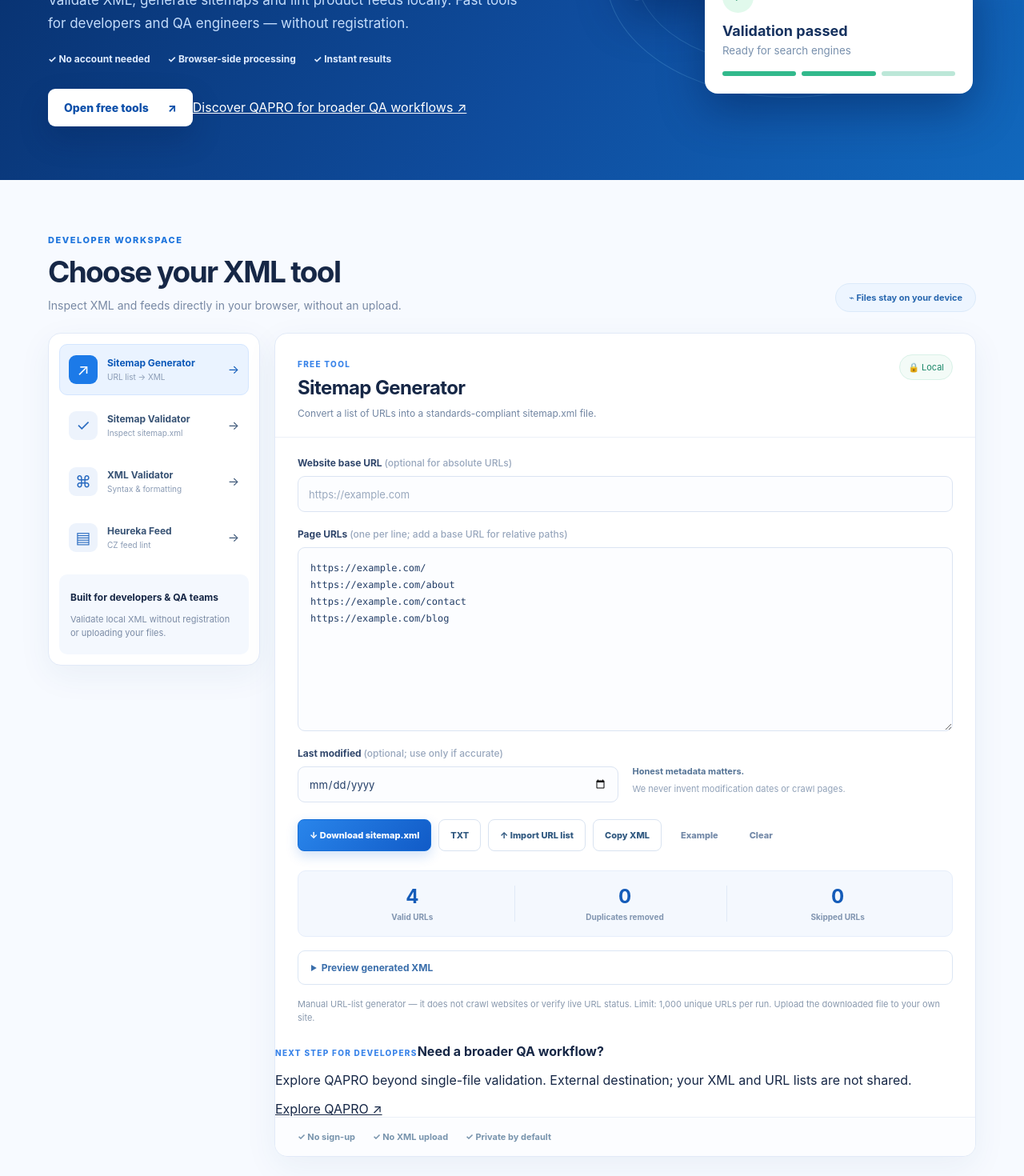
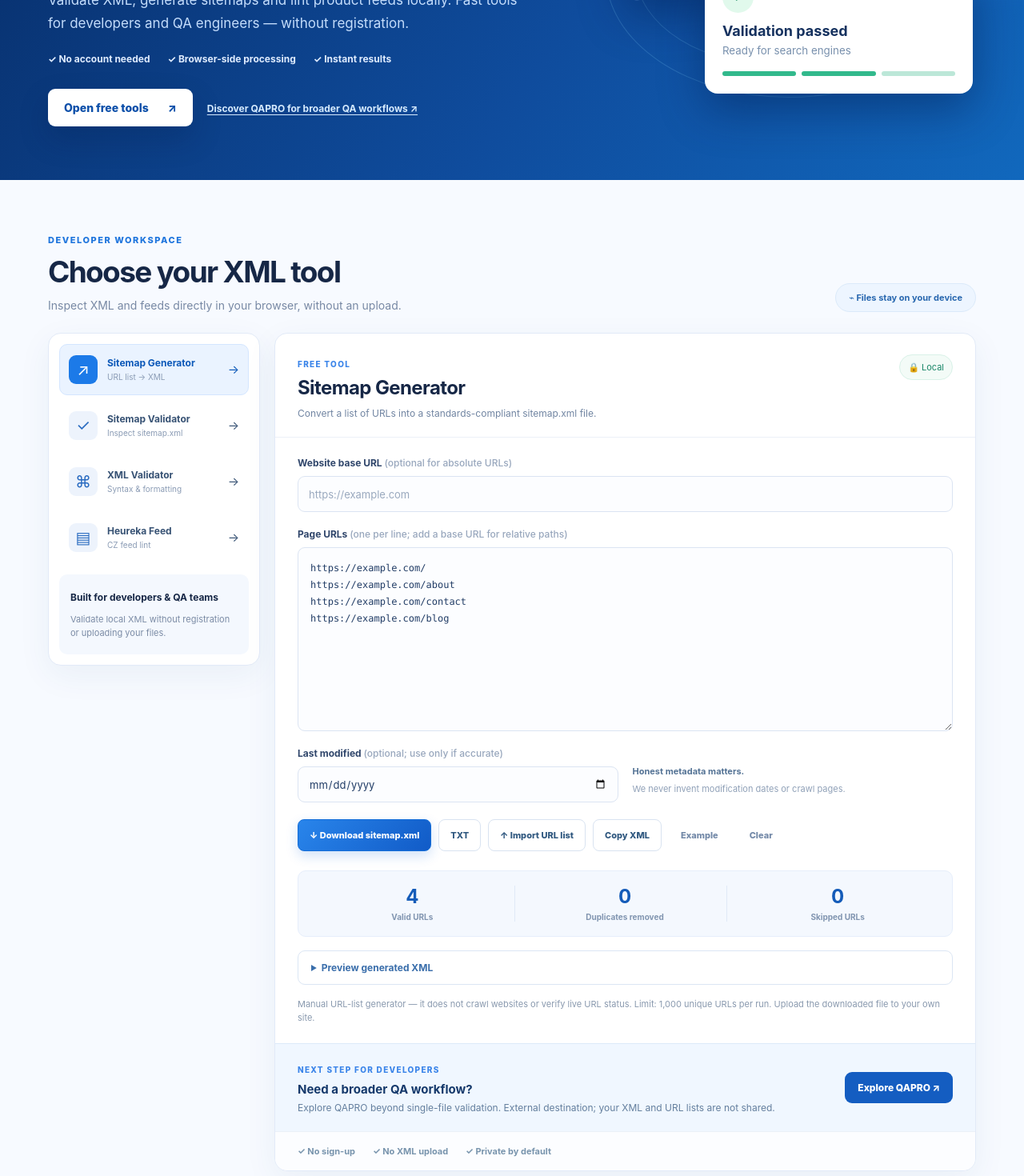
Before and after one commit to pejtr/xmlvalidatoronline, a React (Vite) app: page / in a window 1280 px wide. Shown: the part 360-1830 px from the top of the page at 80% size. Built offline with nearby package versions, Linux system fonts and the light colour scheme.

Commit message:
style: developer CTA integrated with responsive tool layout

```diff
--- a/src/App.css
+++ b/src/App.css
@@ -186,3 +186,28 @@ a { color: inherit; }
 @media (prefers-reduced-motion: reduce) {
   *, *::before, *::after { scroll-behavior: auto !important; transition-duration: .01ms !important; animation: none !important; }
 }
+
+/* Non-intrusive, opt-in developer journey to the separate QA PRO site. */
+.hero-qapro-link {
+  display: inline-flex; align-items: center; margin: 15px 0 0 18px;
+  color: #d6ebff; font-size: 12px; font-weight: 750; text-underline-offset: 3px;
+}
+.hero-qapro-link:hover { color: #fff; }
+.developer-bridge {
+  display: flex; align-items: center; justify-content: space-between; gap: 20px;
+  padding: 20px 28px; background: #f0f7ff; border-top: 1px solid #dceaf9;
+}
+.developer-bridge > div { flex: 1 1 330px; }
+.developer-bridge strong { display: block; margin: 7px 0 5px; font-size: 15px; color: #15396b; }
+.developer-bridge p { margin: 0; color: #647f9e; font-size: 12px; line-height: 1.5; }
+.developer-bridge a {
+  display: inline-flex; align-items: center; justify-content: center; flex: 0 0 auto;
+  text-decoration: none; border-radius: 9px; padding: 12px 16px;
+  background: #145dc1; color: #fff; font-size: 12px; font-weight: 800;
+}
+.developer-bridge a:hover { background: #0b478e; }
+@media (max-width: 720px) {
+  .hero-qapro-link { display: flex; margin: 19px 0 0; }
+  .developer-bridge { display: block; padding: 20px 17px; }
+  .developer-bridge a { margin-top: 16px; }
+}
```
